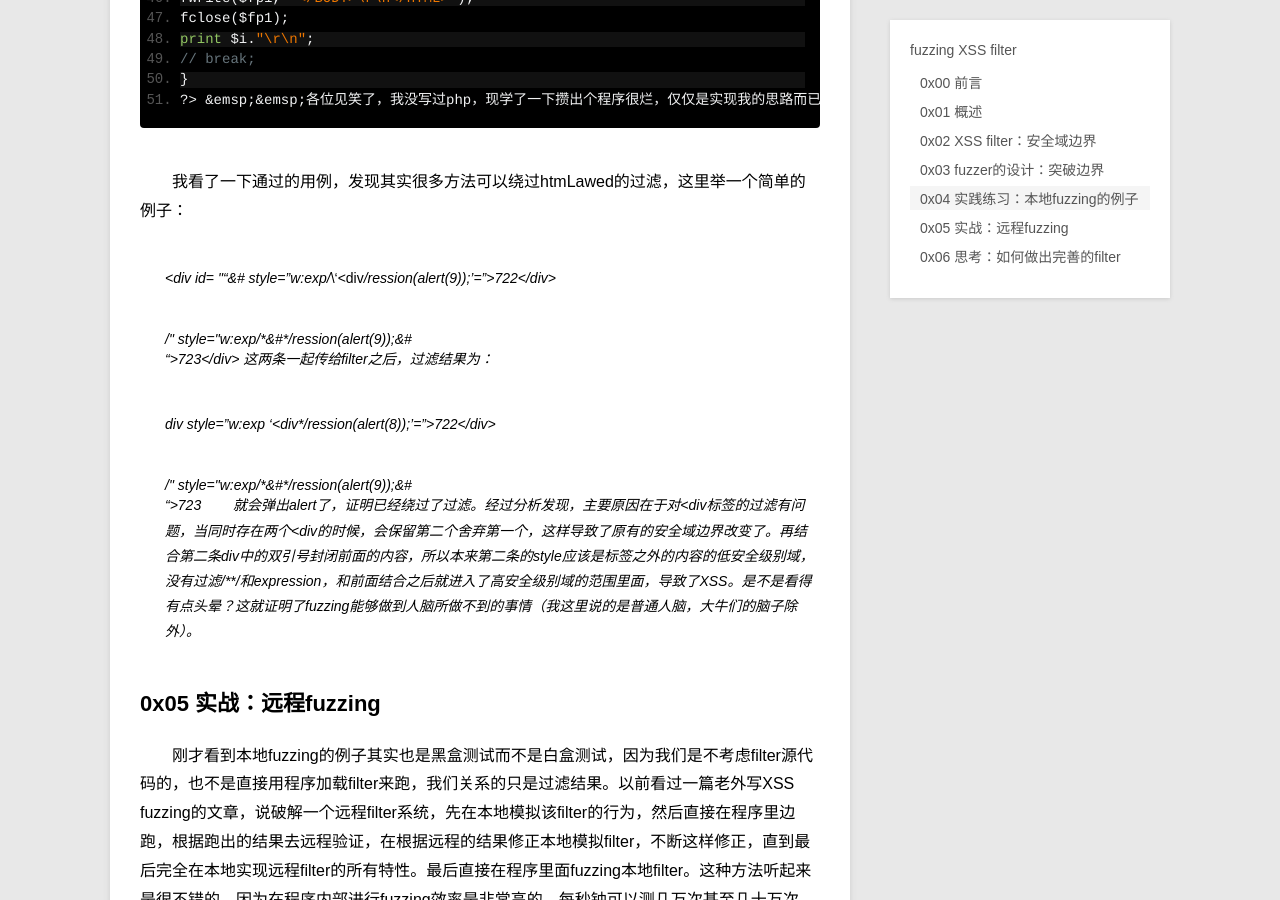
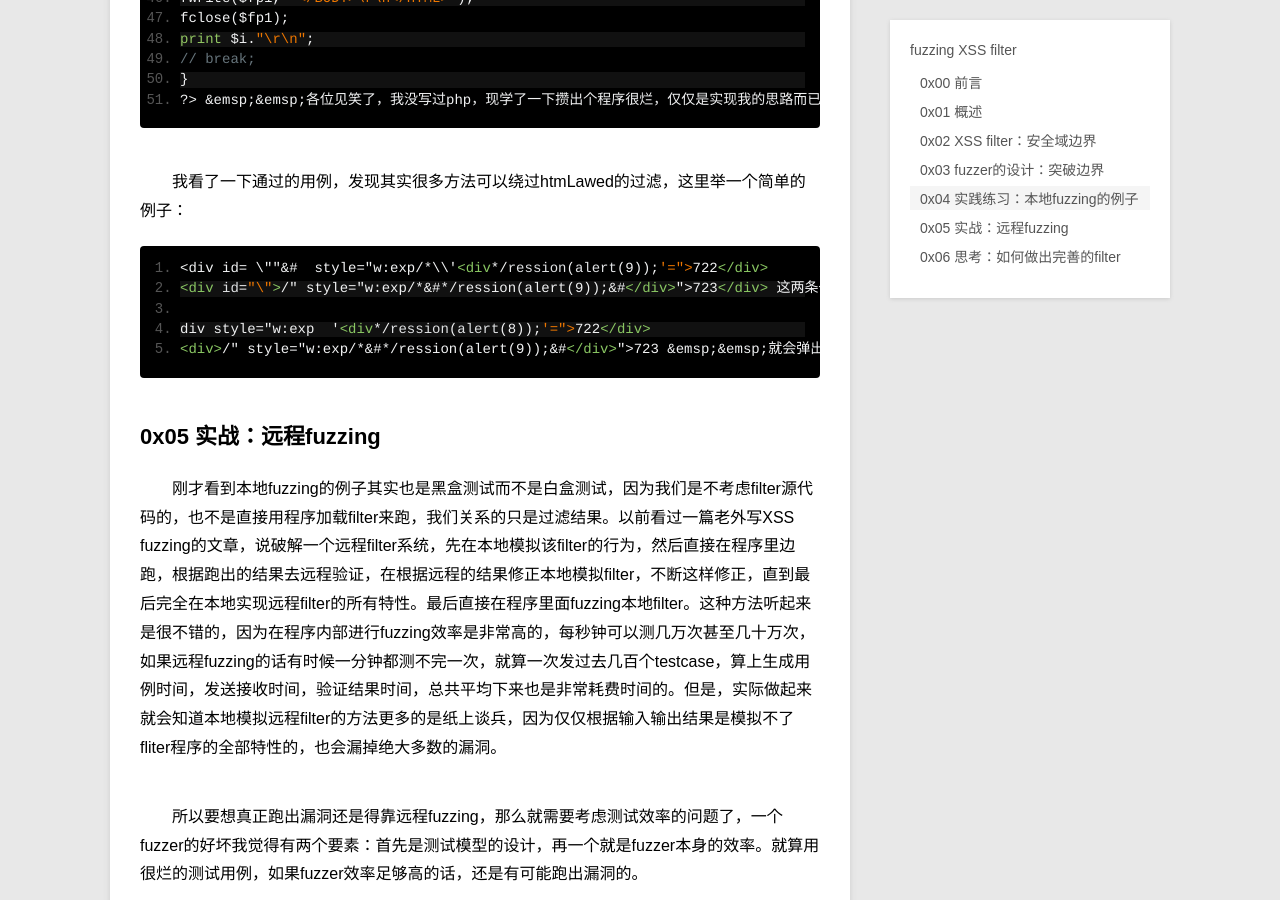
Before and after one commit to isn0/isn0.github.io, a Jekyll site: the page built from _posts/blog/2009-01-24-fuzz-xss-filter.md, in a window 1280 px wide and 900 px high, scrolled down 4653 px. Built offline with Jekyll 4.4.1, drawn with Linux system fonts in a browser that asks for light colours; Markdown is read by kramdown in place of the engine named in the settings.

Commit message:
fix quota again
fix again

```diff
--- a/_posts/blog/2009-01-24-fuzz-xss-filter.md
+++ b/_posts/blog/2009-01-24-fuzz-xss-filter.md
@@ -143,12 +145,12 @@ description: 绕过XSS过滤器
 
 &emsp;&emsp;我看了一下通过的用例，发现其实很多方法可以绕过htmLawed的过滤，这里举一个简单的例子：
 
-> <div id= \""&#  style="w:exp/*\\'<div*/ression(alert(9));'=">722</div>
-> <div id="\">/" style="w:exp/*&#*/ression(alert(9));&#</div>">723</div>
+    <div id= \""&#  style="w:exp/*\\'<div*/ression(alert(9));'=">722</div>
+    <div id="\">/" style="w:exp/*&#*/ression(alert(9));&#</div>">723</div>
 这两条一起传给filter之后，过滤结果为：
 
-> div style="w:exp  '<div*/ression(alert(8));'=">722</div>
-> <div>/" style="w:exp/*&#*/ression(alert(9));&#</div>">723
+    div style="w:exp  '<div*/ression(alert(8));'=">722</div>
+    <div>/" style="w:exp/*&#*/ression(alert(9));&#</div>">723
 &emsp;&emsp;就会弹出alert了，证明已经绕过了过滤。经过分析发现，主要原因在于对<div标签的过滤有问题，当同时存在两个<div的时候，会保留第二个舍弃第一个，这样导致了原有的安全域边界改变了。再结合第二条div中的双引号封闭前面的内容，所以本来第二条的style应该是标签之外的内容的低安全级别域，没有过滤/**/和expression，和前面结合之后就进入了高安全级别域的范围里面，导致了XSS。是不是看得有点头晕？这就证明了fuzzing能够做到人脑所做不到的事情（我这里说的是普通人脑，大牛们的脑子除外）。
 
 ## 0x05 实战：远程fuzzing ##
```
Also changed, not shown: other parts of _posts/blog/2009-01-24-fuzz-xss-filter.md (+3 -1 lines).
